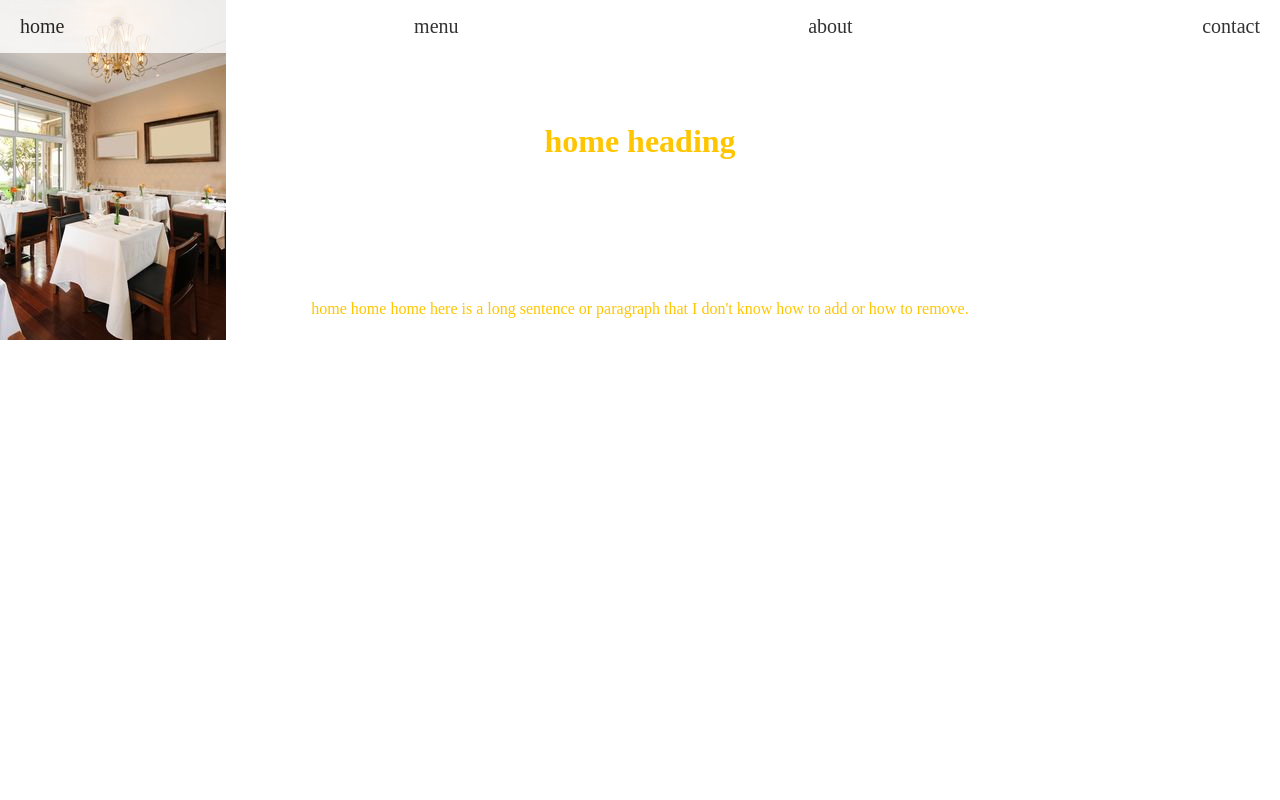
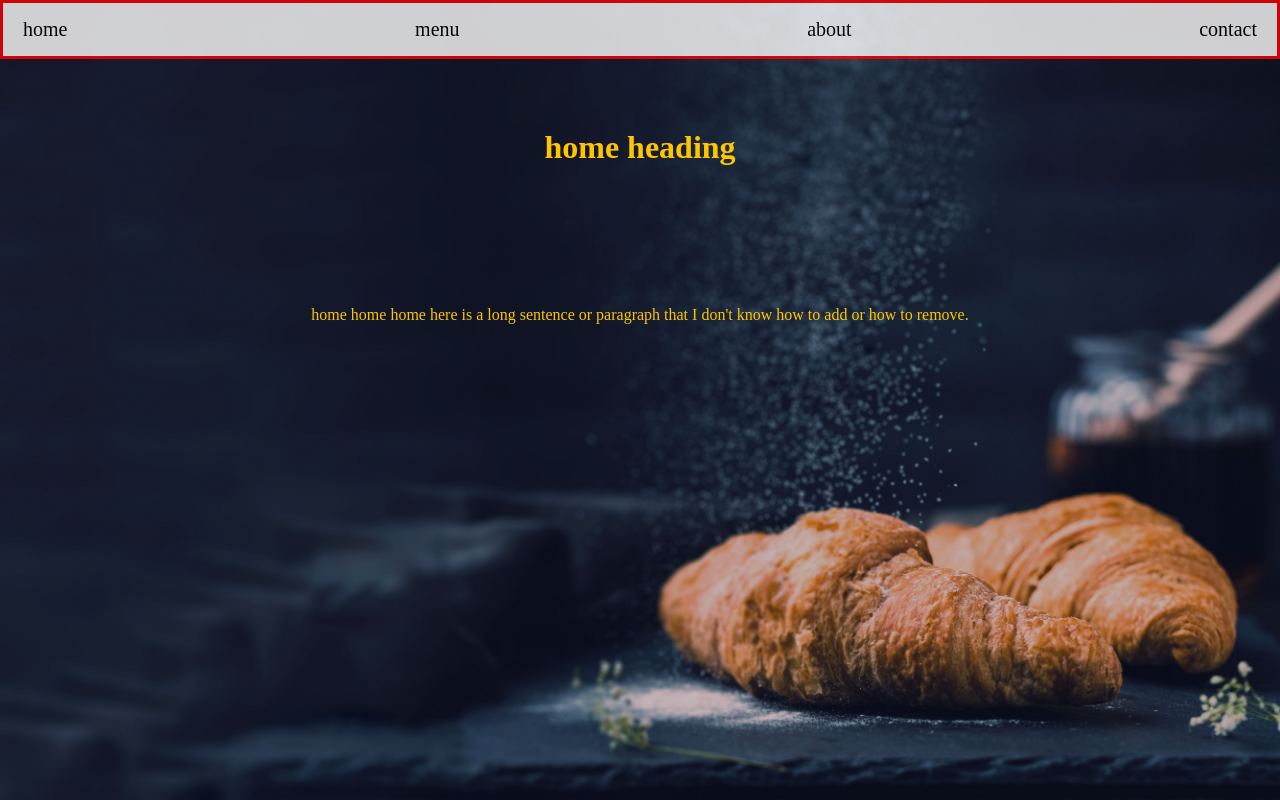
Before and after one commit to happy-coding-0036/RESTAURANT-PAGE, a website built with webpack: page dist/index.html in a window 1280 px wide. Built offline with Linux system fonts and the light colour scheme.

Commit message:
changed background image

```diff
--- a/src/style.css
+++ b/src/style.css
@@ -6,15 +6,18 @@
   margin: 0;
 }
 body {
-  background-image: url("image.jpg");
+  background-image: url("usethis.jpeg");
   background-repeat: no-repeat;
-  width: 100%;
+  background-size: cover;
   height: 100vh;
+   background-position: center center;
+   background-attachment: fixed;
+
 }
 
 .navConStyle {
   display: flex;
-
+ border: 3px red solid;
   background-color: white;
   justify-content: space-between;
   padding: 0 15px;
```
Also changed, not shown: dist/main.js, src/restaurant23.jpeg (added), src/usethis.jpeg (added), 1 other file.
